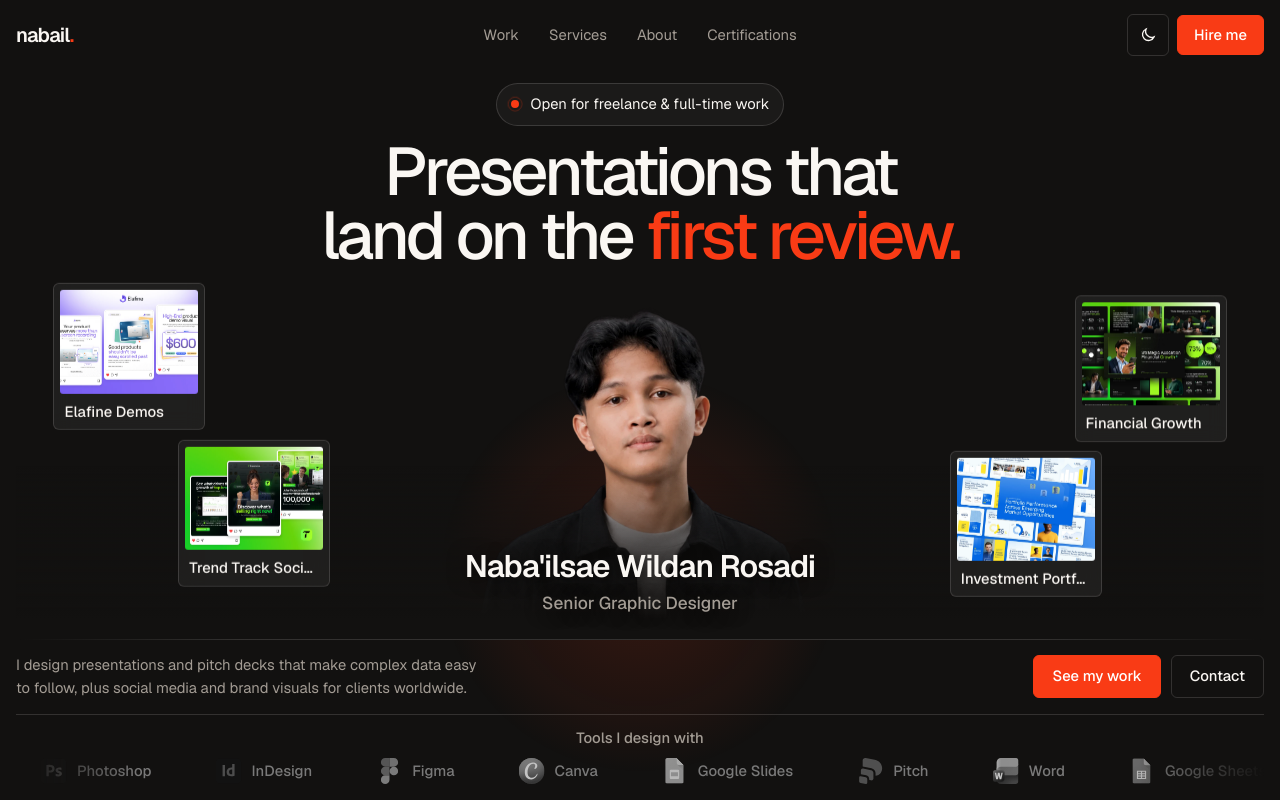
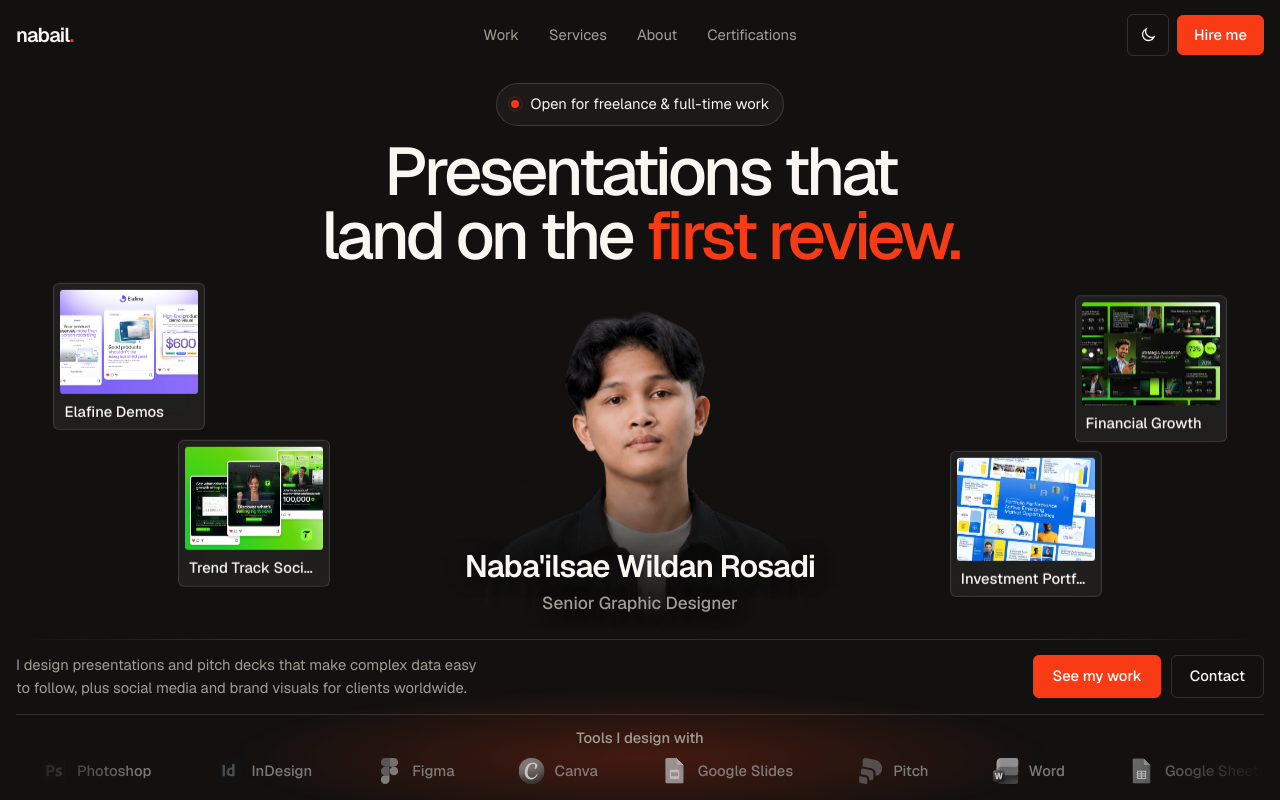
Before and after one commit to xoicstudio-cell/nabailporto2026, a plain HTML site: page index.html in a window 1280 px wide. Shown: the top 800 px of the page. Drawn offline with nearby package versions, Linux system fonts and the light colour scheme.

Commit message:
Hero: orange glow only behind the tools row, none under the photo
Co-Authored-By: Claude Opus 5.5 <noreply@anthropic.com>
Claude-Session: https://claude.ai/code/session_01FoYhufv1LCZrT8BtWF8f5F

```diff
--- a/index.html
+++ b/index.html
@@ -108,7 +108,7 @@ button { font: inherit; color: inherit; }
   filter: brightness(.9) contrast(1.04) saturate(.92);
   -webkit-mask-image: linear-gradient(to bottom, #000 90%, transparent 100%); mask-image: linear-gradient(to bottom, #000 90%, transparent 100%); }
 /* soft warm backlight so the cut-out sits in the scene */
-.me::before { content: ""; position: absolute; left: 50%; top: 8%; width: 120%; aspect-ratio: 1; transform: translateX(-50%); border-radius: 50%; background: radial-gradient(closest-side, rgba(249, 59, 21, .16), rgba(249, 59, 21, .05) 55%, transparent 75%); z-index: 0; pointer-events: none; }
+.me::before { content: none; }
 .me .ph { height: 86%; aspect-ratio: 4 / 5; border-radius: var(--r-lg); border: 1px dashed var(--night-line); display: grid; place-items: center; color: var(--night-muted); font-size: var(--t-sm); }
 /* floating work chips */
 .fchip { all: unset; box-sizing: border-box; cursor: pointer; position: absolute; z-index: 4; width: clamp(120px, 13vw, 190px); padding: 6px; border-radius: var(--r); background: rgba(250, 247, 243, .06); border: 1px solid var(--night-line); backdrop-filter: blur(10px); -webkit-backdrop-filter: blur(10px); transition: transform .3s ease, border-color .3s ease, background-color .3s ease; animation: bob 7s ease-in-out infinite; animation-delay: var(--d, 0s); }
@@ -142,6 +142,8 @@ button { font: inherit; color: inherit; }
 /* software logo row */
 .logos { position: relative; z-index: 3; border-top: 1px solid var(--night-line); padding-block: 22px 28px; display: grid; gap: 14px; }
 .logos .label { color: var(--night-muted); text-align: center; }
+.logos::before { content: ""; position: absolute; left: 50%; bottom: -60%; width: min(1100px, 120%); height: 220%; transform: translateX(-50%); background: radial-gradient(closest-side, rgba(249, 59, 21, .22), transparent 75%); pointer-events: none; z-index: -1; }
+.logos > * { position: relative; }
 .logo-row { overflow: hidden; -webkit-mask-image: linear-gradient(90deg, transparent, #000 10%, #000 90%, transparent); mask-image: linear-gradient(90deg, transparent, #000 10%, #000 90%, transparent); }
 .logo-track { display: flex; width: max-content; animation: marquee 34s linear infinite; }
 .logo-row:hover .logo-track { animation-play-state: paused; }
```
